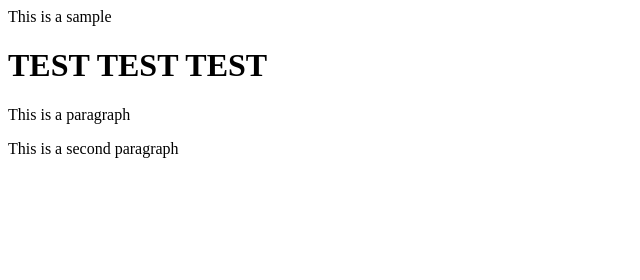
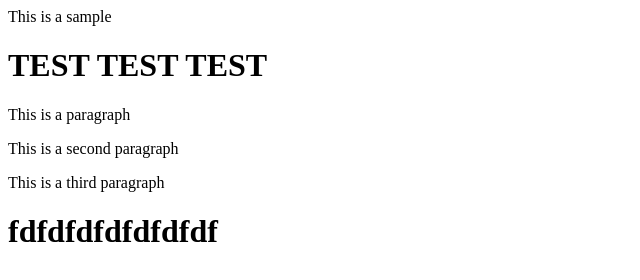
Before and after one commit to hediYZD/git-test, a website: page Desktop/git_test/index.html in a window 1280 px wide. Shown: the whole page, without its empty margins (0-640 px from the left). Drawn offline with Linux system fonts and the light colour scheme.

Commit message:
Fourth Commit

```diff
--- a/Desktop/git_test/index.html
+++ b/Desktop/git_test/index.html
@@ -7,5 +7,7 @@ This is a sample
 <h1>TEST TEST TEST</h1>
 <p> This is a paragraph</p>
 <p> This is a second paragraph</p>
+<p> This is a third paragraph</p>
+<h1>fdfdfdfdfdfdfdf</h1>
 </body>
 </html>
```
Also changed, not shown: Desktop/git_test/package.json (added, +16 -0 lines), 2 other files.
